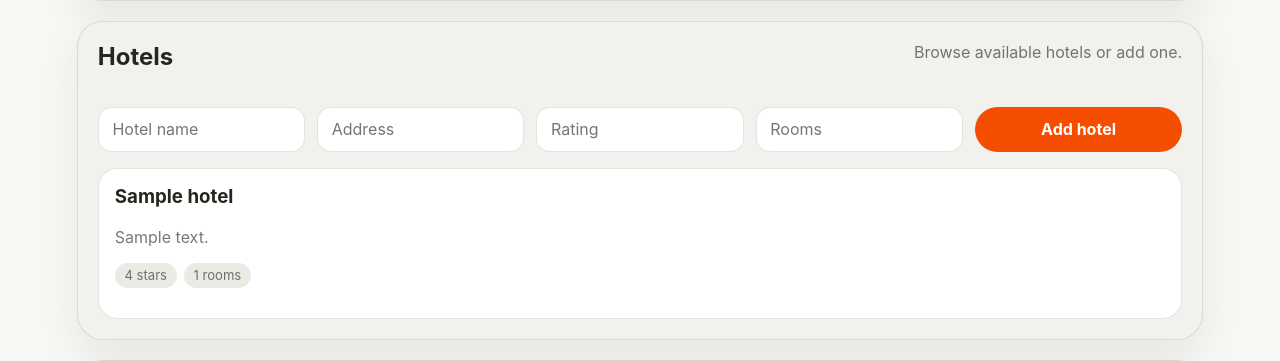
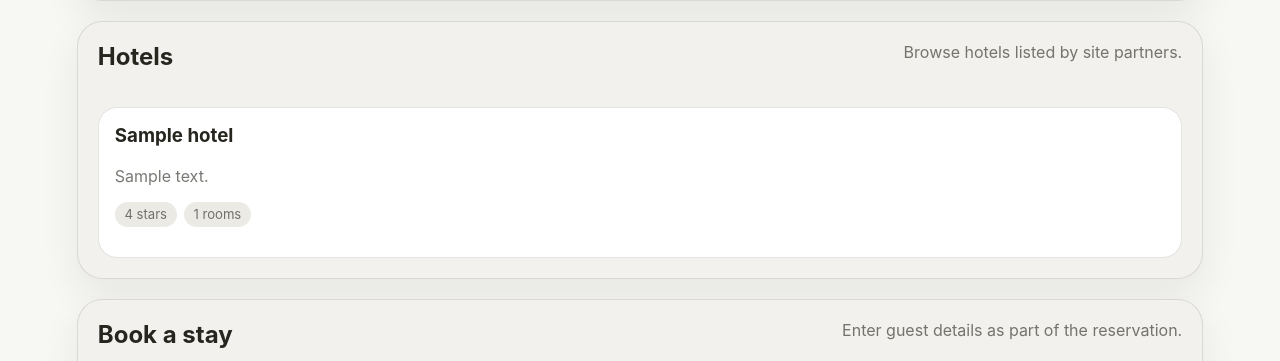
Before and after one commit to bphazell/hotel_trip_advisor_v2, a Flask app: page / in a window 1280 px wide. Shown: the part 1341-1702 px from the top of the page. Run offline with Flask 2, Linux system fonts and the light colour scheme; tables that the repository leaves empty hold one stand-in row (values such as "Sample post").

Commit message:
refactor: make hotels browse-only in user-facing UI
Co-authored-by: bphazell <bphazell@users.noreply.github.com>

```diff
--- a/flask/hotel_tripadvisor/static/app.js
+++ b/flask/hotel_tripadvisor/static/app.js
@@ -140,7 +140,7 @@ function renderHotels() {
                 <span class="pill">${hotel.number_of_rooms || 0} rooms</span>
             </div>
         </article>
-    `).join("") || `<p class="muted">No hotels yet. Add one to get started.</p>`;
+    `).join("") || `<p class="muted">No hotels are listed yet.</p>`;
 }
 
 function renderReservations() {
@@ -201,16 +201,6 @@ function wireForms() {
             password: data.password,
         }));
         toast("Member account created");
-    });
-
-    $("hotelForm").addEventListener("submit", async (event) => {
-        event.preventDefault();
-        await submitJson(event.currentTarget, "/hotels", (data) => ({
-            ...data,
-            star_rating: Number(data.star_rating),
-            number_of_rooms: Number(data.number_of_rooms),
-        }));
-        toast("Hotel added");
     });
 
     $("reservationForm").addEventListener("submit", async (event) => {
--- a/flask/hotel_tripadvisor/templates/index.html
+++ b/flask/hotel_tripadvisor/templates/index.html
@@ -31,15 +31,8 @@
         <section class="panel">
             <div class="section-heading">
                 <h2>Hotels</h2>
-                <p>Browse available hotels or add one.</p>
+                <p>Browse hotels listed by site partners.</p>
             </div>
-            <form id="hotelForm" class="inline-form">
-                <input name="name" placeholder="Hotel name" required>
-                <input name="address" placeholder="Address" required>
-                <input name="star_rating" type="number" min="0" max="5" step="0.1" placeholder="Rating" required>
-                <input name="number_of_rooms" type="number" min="1" placeholder="Rooms" required>
-                <button type="submit">Add hotel</button>
-            </form>
             <div id="hotels" class="grid cards"></div>
         </section>
 
```
